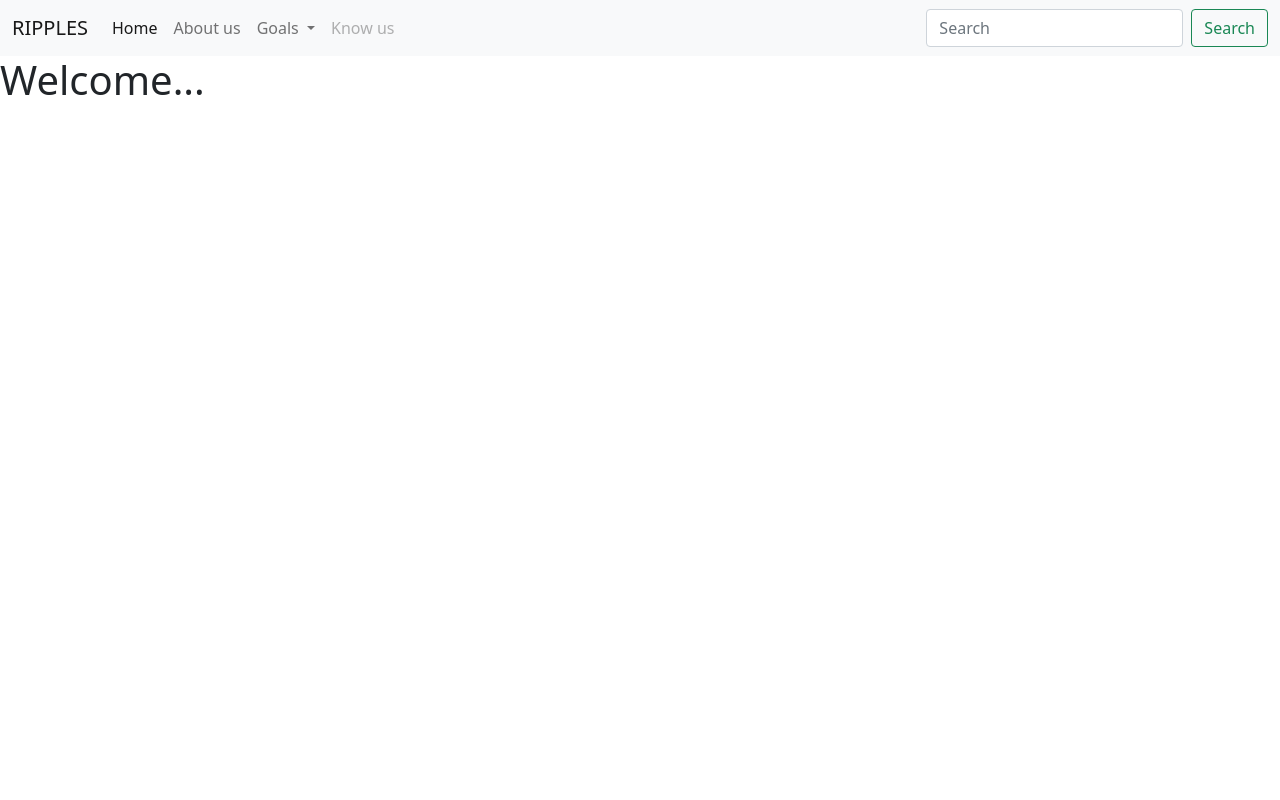
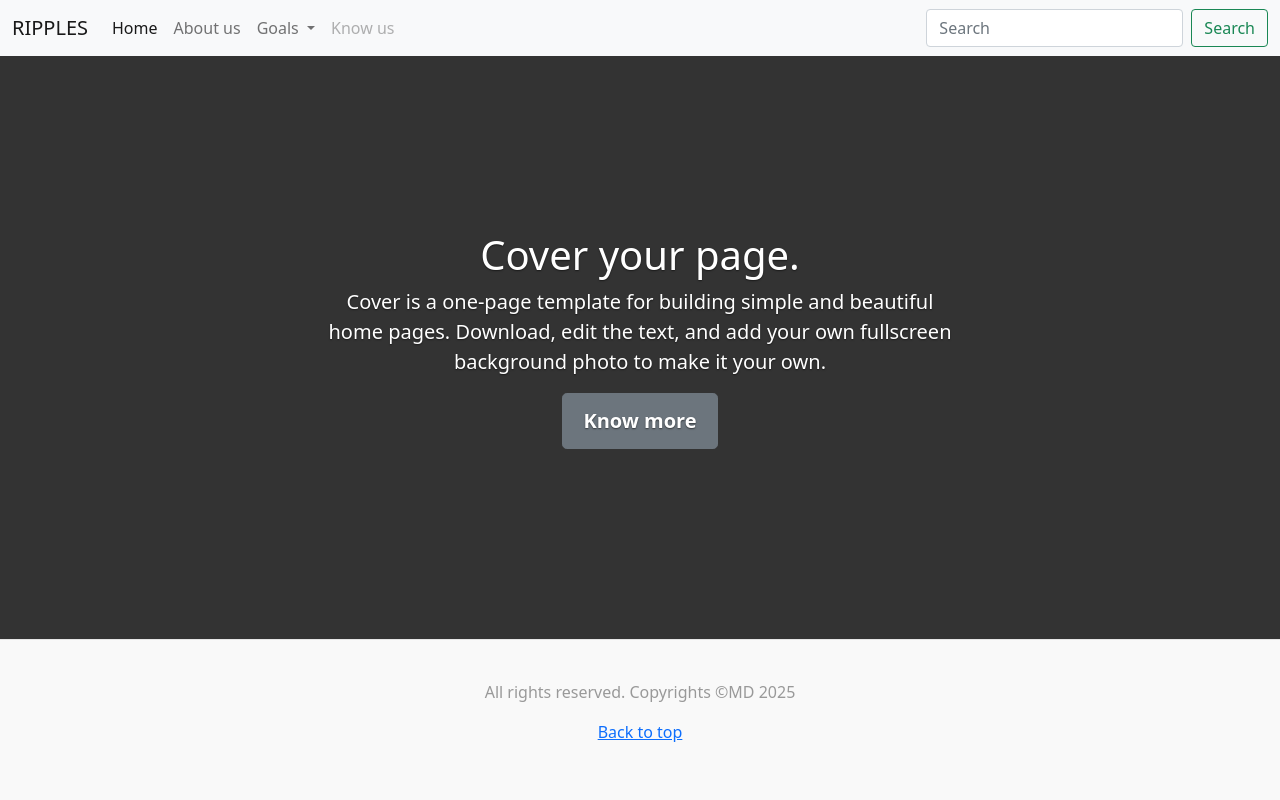
Before and after one commit to MilindDixit21/myWebsiteDemo, a plain HTML site: page index.html in a window 1280 px wide. Drawn offline with nearby package versions, Linux system fonts and the light colour scheme.

Commit message:
added homepage functionality

```diff
--- a/index.html
+++ b/index.html
@@ -1,5 +1,11 @@
 <!doctype html>
 <html lang="en">
+  <style>
+    html, body {
+    height: 100%;
+    background-color: #333!important;
+}
+  </style>
   <head>
     <!-- Required meta tags -->
     <meta charset="utf-8">
@@ -7,11 +13,12 @@
 
     <!-- Bootstrap CSS -->
     <link href="https://cdn.jsdelivr.net/npm/bootstrap@5.1.3/dist/css/bootstrap.min.css" rel="stylesheet" integrity="sha384-1BmE4kWBq78iYhFldvKuhfTAU6auU8tT94WrHftjDbrCEXSU1oBoqyl2QvZ6jIW3" crossorigin="anonymous">
-
+    <link rel="stylesheet" href="style.css">
     <title>Hello, world!</title>
   </head>
   <body>
-    <nav class="navbar navbar-expand-lg navbar-light bg-light">
+    <div class="d-flex h-100 flex-column text-center">
+    <nav class="navbar navbar-expand-lg navbar-light bg-light  mb-auto">
         <div class="container-fluid">
           <a class="navbar-brand" href="#">RIPPLES</a>
           <button class="navbar-toggler" type="button" data-bs-toggle="collapse" data-bs-target="#navbarSupportedContent" aria-controls="navbarSupportedContent" aria-expanded="false" aria-label="Toggle navigation">
@@ -48,7 +55,21 @@
         </div>
       </nav>
 
-      <h1>Welcome...</h1>
+        <main role="main" class="inner cover mx-auto  cover-container">
+          <h1 class="cover-heading">Cover your page.</h1>
+          <p class="lead">Cover is a one-page template for building simple and beautiful home pages. Download, edit the text, and add your own fullscreen background photo to make it your own.</p>
+          <p class="lead">
+            <a href="#" class="btn btn-lg btn-secondary">Know more</a>
+          </p>
+        </main>
+
+        <footer class="mastfoot mt-auto">
+            <p>All rights reserved. Copyrights &copy;MD 2025</p>
+        <p>
+          <a href="#">Back to top</a>
+        </p>
+        </footer>
+      </div>
 
     <!-- Optional JavaScript; choose one of the two! -->
 
--- a/style.css
+++ b/style.css
@@ -1,7 +1,26 @@
-.blog-footer {
+.mastfoot {
     padding: 2.5rem 0;
     color: #999;
     text-align: center;
     background-color: #f9f9f9;
     border-top: .05rem solid #e5e5e5;
 }
+
+.cover-container {
+    max-width: 42em;
+}
+.cover {
+    padding: 0 1.5rem;
+}
+.lead {
+    font-size: 1.25rem;
+    font-weight: 300;
+}
+.cover .btn-lg {
+    padding: .75rem 1.25rem;
+    font-weight: 700;
+}
+.inner{
+    color: #fff;
+    text-shadow: 0 .05rem .1rem rgba(0, 0, 0, .5);
+}
```
Also changed, not shown: about.html (+1 -1 lines).
